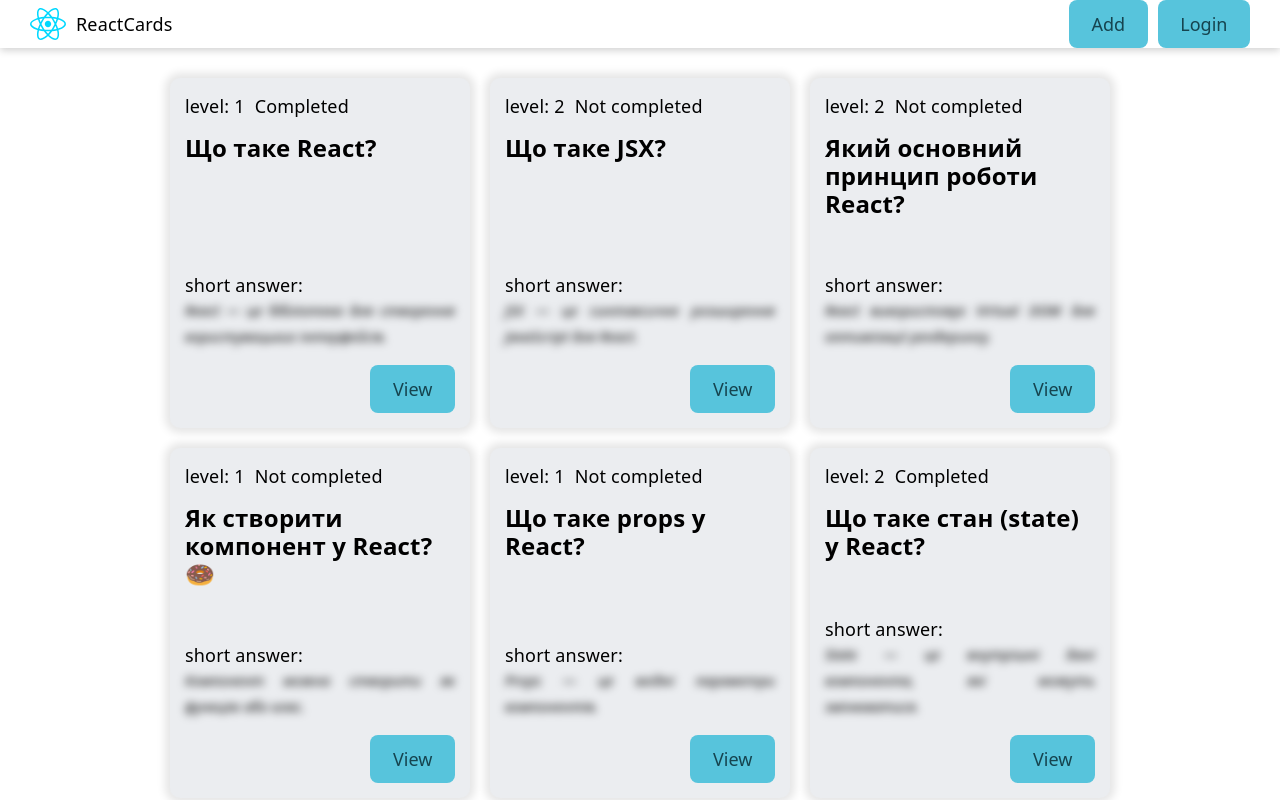
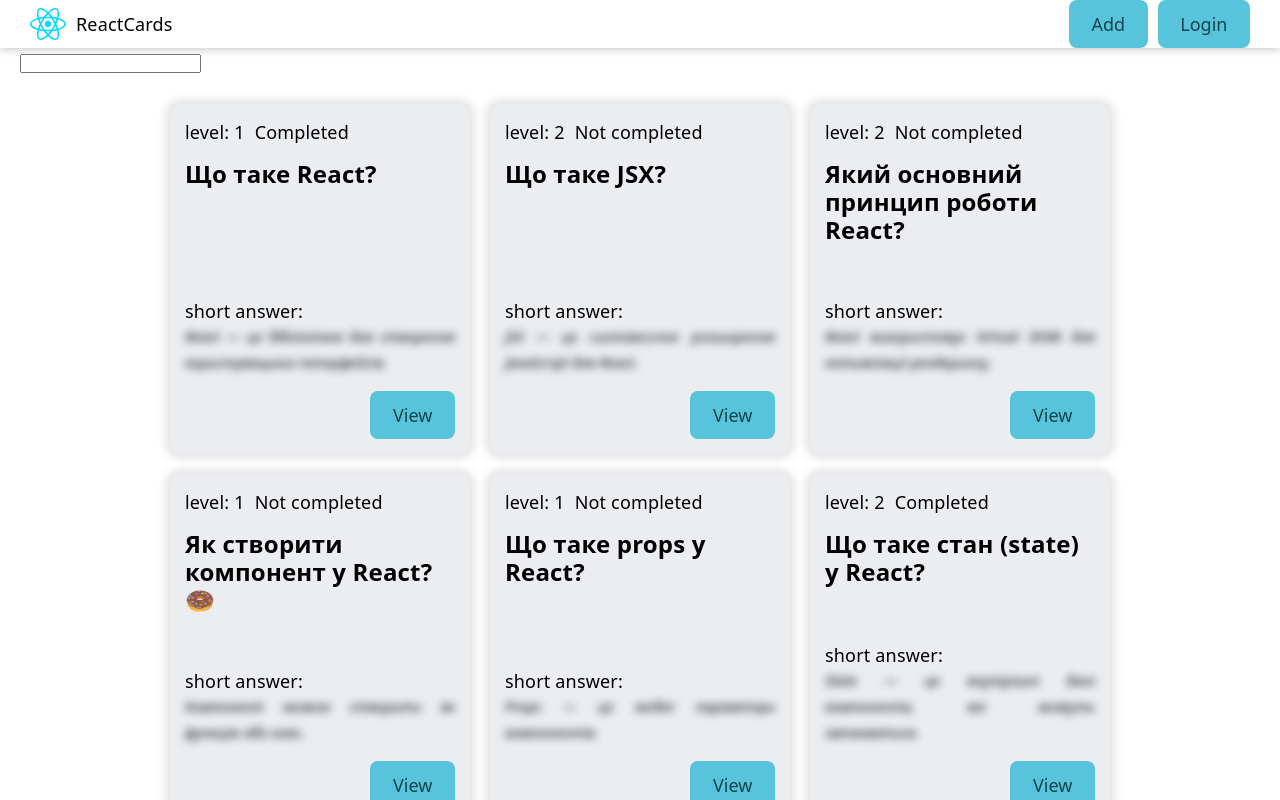
Before and after one commit to YaroslavPrystupluk/react-app-course, a React (Vite) app: page / in a window 1280 px wide. Built offline with nearby package versions, Linux system fonts and the light colour scheme; data requests are answered from the project's data file.

Commit message:
add QuestionCard

```diff
--- a/src/components/QuestionCard/QuestionCard.jsx
+++ b/src/components/QuestionCard/QuestionCard.jsx
@@ -1,7 +1,9 @@
+import {memo} from "react";
 import { Button } from "../Button/index.jsx";
 import { useNavigate } from "react-router-dom";
 
 import s from "./index.module.css";
+
 
 const QuestionCard = ({ card }) => {
   const navigate = useNavigate();
@@ -22,4 +24,4 @@ const QuestionCard = ({ card }) => {
   );
 };
 
-export default QuestionCard;
+export default memo(QuestionCard);
--- a/src/components/QuestionsCardList/QuestionsCardList.jsx
+++ b/src/components/QuestionsCardList/QuestionsCardList.jsx
@@ -5,7 +5,7 @@ import s from "./index.module.css";
 const QuestionsCardList = ({ cards }) => {
   return (
     <div className={s.cardList}>
-      {cards.map((card) => (
+      {cards?.map((card) => (
         <QuestionCard card={card} key={card.id} />
       ))}
     </div>
--- a/src/hooks/useFetch.jsx
+++ b/src/hooks/useFetch.jsx
@@ -1,5 +1,5 @@
-import { useEffect, useState } from "react";
-import { delayFn } from "../helper/delayFn";
+import {useState} from "react";
+import {delayFn} from "../helper/delayFn";
 
 export const useFetch = (callback) => {
   const [isLoading, setIsLoading] = useState(true);
@@ -11,9 +11,7 @@ export const useFetch = (callback) => {
       setError("");
       await delayFn();
 
-      const response = await callback(arg);
-
-      return response;
+      return await callback(arg);
     } catch (err) {
       setError(err.message);
     } finally {
--- a/src/page/HomePage/HomePage.jsx
+++ b/src/page/HomePage/HomePage.jsx
@@ -1,14 +1,16 @@
-import { QuestionCard } from "../../components/QuestionCard";
-import { API_URL } from "../../constans/index.js";
-import { useFetch } from "../../hooks/useFetch.jsx";
-import { QuestionsCardList } from "../../components/QuestionsCardList";
-import { Loader } from "../../components/Loader";
+import {useEffect, useRef, useState} from "react";
+import {API_URL} from "../../constans/index.js";
+import {useFetch} from "../../hooks/useFetch.jsx";
+import {QuestionsCardList} from "../../components/QuestionsCardList";
+import {Loader} from "../../components/Loader";
 
 import s from "./index.module.css";
-import { useEffect, useState } from "react";
+
 
 const HomePage = () => {
     const [questions, setQuestions] = useState([]);
+    const [searchValue, setSearchValue] = useState("");
+
     const [geQquestions, isLoading, error] = useFetch(async (url) => {
         const response = await fetch(`${API_URL}/${url}`);
         if (!response.ok) {
@@ -24,11 +26,17 @@ const HomePage = () => {
         geQquestions("react");
     }, []);
 
+    const onSearchChangeHandler = (e) => {
+        const searchValue = e.target.value;
+        setSearchValue(searchValue);
+    }
+
     return (
         <>
-      {isLoading && <Loader />}
+            <input type="text" value={searchValue} onChange={onSearchChangeHandler}/>
+            {isLoading && <Loader/>}
             {error && <p>Error: {error}</p>}
-      <QuestionsCardList cards={questions} />
+            <QuestionsCardList cards={questions}/>
         </>
     );
 };
```
Lines whose indentation alone changed are shown as unchanged.
